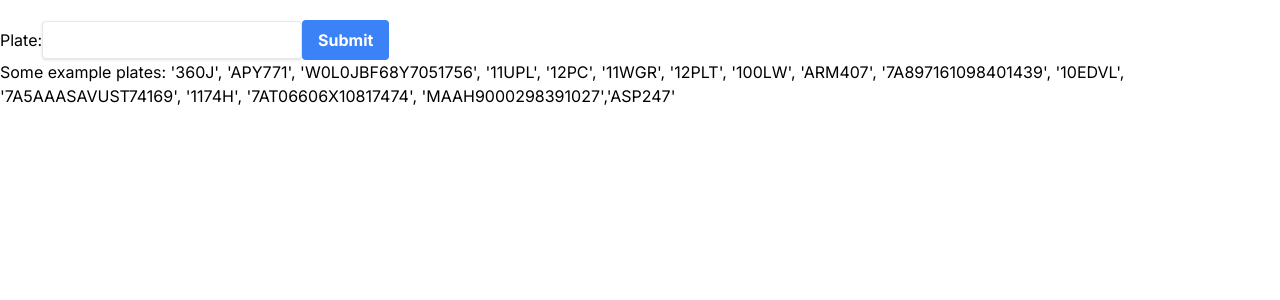
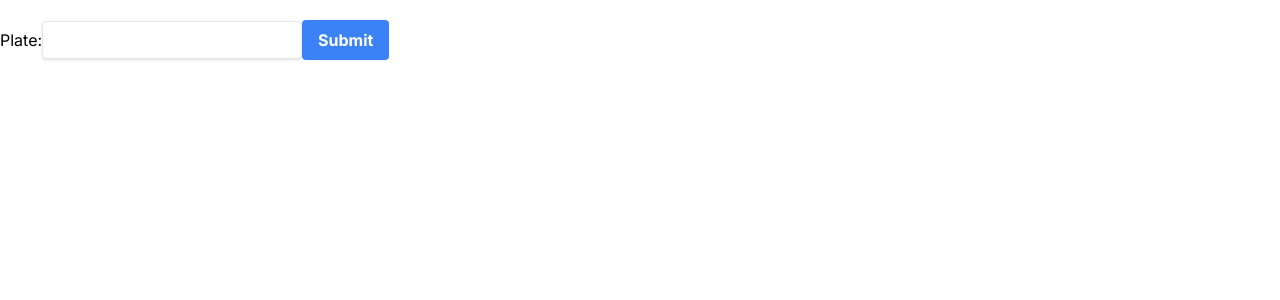
Before and after one commit to william0884/carjam-api-demo, a Next.js app: page / in a window 1280 px wide. Shown: the top 300 px of the page. Built offline with nearby package versions, Linux system fonts and the light colour scheme.

Commit message:
remove examples

```diff
--- a/src/app/page.tsx
+++ b/src/app/page.tsx
@@ -231,10 +231,6 @@ export default function MyForm() {
 
 )}
 
-      <p>Some example plates: '360J', 'APY771', 'W0L0JBF68Y7051756', '11UPL', '12PC',
-                      '11WGR', '12PLT', '100LW', 'ARM407', '7A897161098401439',
-                    '10EDVL', '7A5AAASAVUST74169', '1174H', '7AT06606X10817474',
-                  'MAAH9000298391027','ASP247'</p>
     </main>
   );
 }
```
